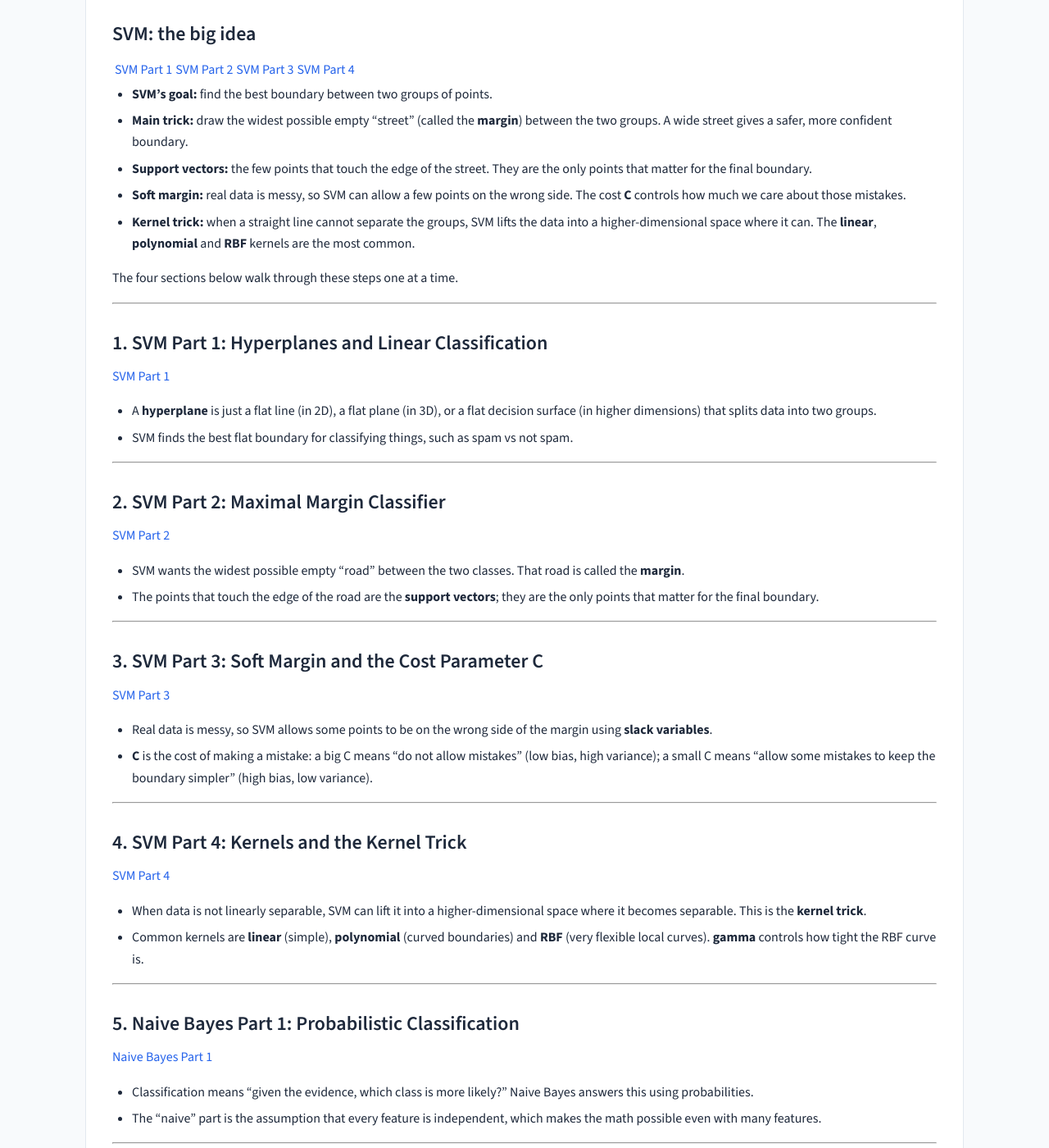
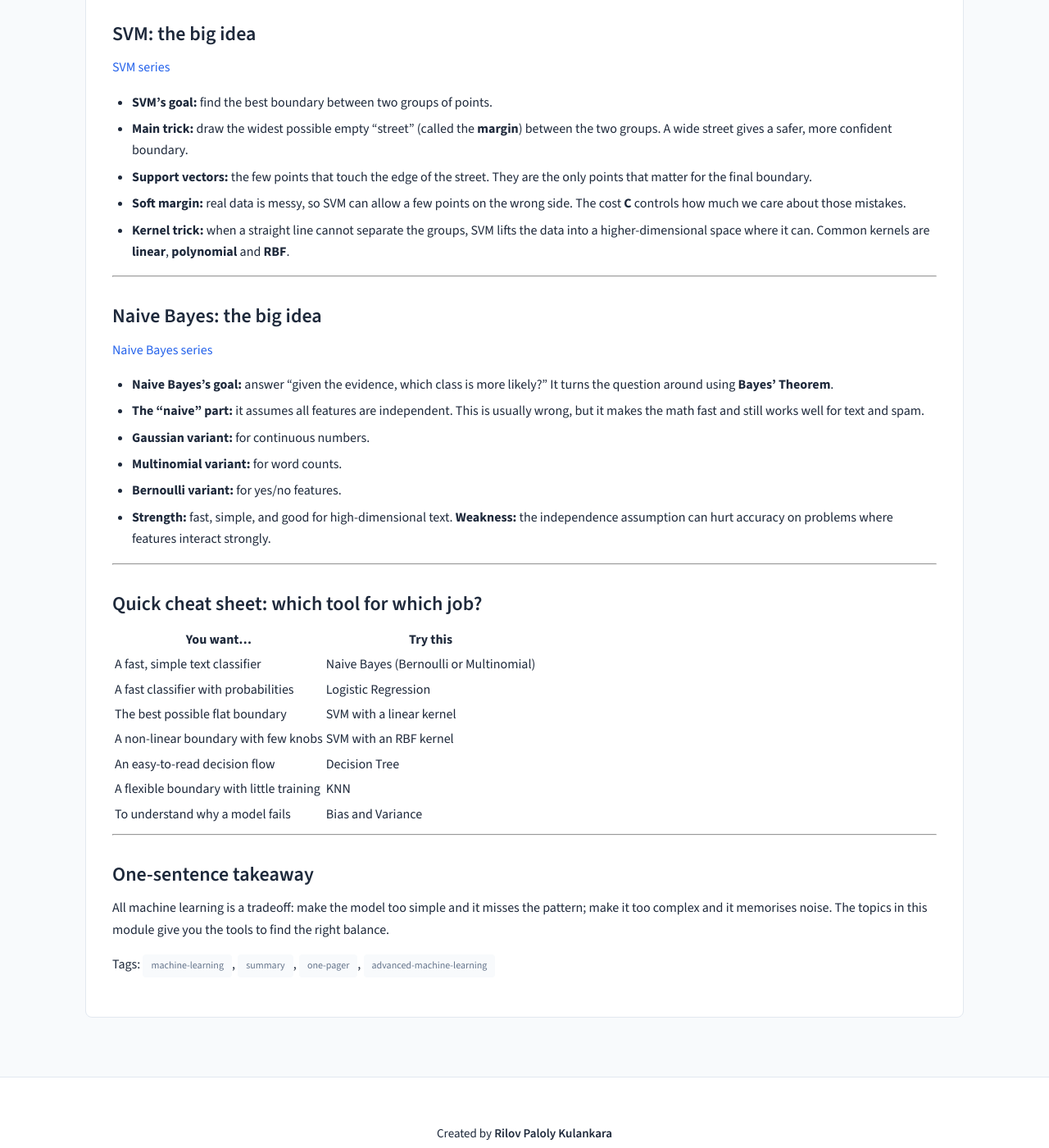
Before and after one commit to rilov/handbook, a Jekyll site: the page built from _topics/Advanced Machine Learning - One Pager.md, in a window 1280 px wide and 1400 px high, scrolled down 618 px. Shown: the whole window at 82% size. Built offline with Jekyll 4.4.1, drawn with Linux system fonts in a browser that asks for light colours; our own code applies the rules of GitHub Pages for plain Markdown files; some of the changed text lies outside the part shown.

Commit message:
Restructure one-pager into three big-picture summaries

```diff
--- a/_topics/Advanced Machine Learning - One Pager.md
+++ b/_topics/Advanced Machine Learning - One Pager.md
@@ -30,119 +30,26 @@ This page is a bird's-eye view of the whole module. Each topic below is reduced
 
 ## SVM: the big idea
 
-[SVM Part 1]({{ site.baseurl }}/topics/svm-hyperplanes-and-linear-classification) | [SVM Part 2]({{ site.baseurl }}/topics/svm-maximal-margin-classifier) | [SVM Part 3]({{ site.baseurl }}/topics/svm-soft-margin-and-cost) | [SVM Part 4]({{ site.baseurl }}/topics/svm-kernels-and-kernel-trick)
+[SVM series]({{ site.baseurl }}/topics/svm-hyperplanes-and-linear-classification)
 
 - **SVM's goal:** find the best boundary between two groups of points.
 - **Main trick:** draw the widest possible empty "street" (called the **margin**) between the two groups. A wide street gives a safer, more confident boundary.
 - **Support vectors:** the few points that touch the edge of the street. They are the only points that matter for the final boundary.
 - **Soft margin:** real data is messy, so SVM can allow a few points on the wrong side. The cost **C** controls how much we care about those mistakes.
-- **Kernel trick:** when a straight line cannot separate the groups, SVM lifts the data into a higher-dimensional space where it can. The **linear**, **polynomial** and **RBF** kernels are the most common.
-
-The four sections below walk through these steps one at a time.
+- **Kernel trick:** when a straight line cannot separate the groups, SVM lifts the data into a higher-dimensional space where it can. Common kernels are **linear**, **polynomial** and **RBF**.
 
 ---
 
-## 1. SVM Part 1: Hyperplanes and Linear Classification
+## Naive Bayes: the big idea
 
-[SVM Part 1]({{ site.baseurl }}/topics/svm-hyperplanes-and-linear-classification)
+[Naive Bayes series]({{ site.baseurl }}/topics/naive-bayes-probabilistic-classification-intuition)
 
-- A **hyperplane** is just a flat line (in 2D), a flat plane (in 3D), or a flat decision surface (in higher dimensions) that splits data into two groups.
-- SVM finds the best flat boundary for classifying things, such as spam vs not spam.
-
----
-
-## 2. SVM Part 2: Maximal Margin Classifier
-
-[SVM Part 2]({{ site.baseurl }}/topics/svm-maximal-margin-classifier)
-
-- SVM wants the widest possible empty "road" between the two classes. That road is called the **margin**.
-- The points that touch the edge of the road are the **support vectors**; they are the only points that matter for the final boundary.
-
----
-
-## 3. SVM Part 3: Soft Margin and the Cost Parameter C
-
-[SVM Part 3]({{ site.baseurl }}/topics/svm-soft-margin-and-cost)
-
-- Real data is messy, so SVM allows some points to be on the wrong side of the margin using **slack variables**.
-- **C** is the cost of making a mistake: a big C means "do not allow mistakes" (low bias, high variance); a small C means "allow some mistakes to keep the boundary simpler" (high bias, low variance).
-
----
-
-## 4. SVM Part 4: Kernels and the Kernel Trick
-
-[SVM Part 4]({{ site.baseurl }}/topics/svm-kernels-and-kernel-trick)
-
-- When data is not linearly separable, SVM can lift it into a higher-dimensional space where it becomes separable. This is the **kernel trick**.
-- Common kernels are **linear** (simple), **polynomial** (curved boundaries) and **RBF** (very flexible local curves). **gamma** controls how tight the RBF curve is.
-
----
-
-## 5. Naive Bayes Part 1: Probabilistic Classification
-
-[Naive Bayes Part 1]({{ site.baseurl }}/topics/naive-bayes-probabilistic-classification-intuition)
-
-- Classification means "given the evidence, which class is more likely?" Naive Bayes answers this using probabilities.
-- The "naive" part is the assumption that every feature is independent, which makes the math possible even with many features.
-
----
-
-## 6. Naive Bayes Part 2: Bayes' Theorem
-
-[Naive Bayes Part 2]({{ site.baseurl }}/topics/naive-bayes-deriving-bayes-theorem)
-
-- **Bayes' Theorem** lets you flip a probability: you can go from "what is the evidence given the class?" to "what is the class given the evidence?"
-
----
-
-## 7. Naive Bayes Part 3: From Bayes' Theorem to the Classifier
-
-[Naive Bayes Part 3]({{ site.baseurl }}/topics/naive-bayes-from-bayes-theorem-to-classifier)
-
-- Multiply the probabilities of all the features, then pick the class with the highest product. We use **log probabilities** so the numbers do not vanish.
-
----
-
-## 8. Naive Bayes Part 4: Gaussian Naive Bayes
-
-[Naive Bayes Part 4]({{ site.baseurl }}/topics/naive-bayes-gaussian-from-scratch)
-
-- For continuous numbers, Gaussian Naive Bayes assumes each feature looks like a bell curve for each class.
-- It then picks the class whose bell curve is most likely to produce the new value.
-
----
-
-## 9. Naive Bayes Part 5: Multinomial Naive Bayes
-
-[Naive Bayes Part 5]({{ site.baseurl }}/topics/naive-bayes-multinomial)
-
-- For counting words, tags or categories, **Multinomial Naive Bayes** counts how often each word appears in each class.
-- **Laplace smoothing** stops the model from giving zero probability to words it has not seen before.
-
----
-
-## 10. Naive Bayes Part 6: Bernoulli Naive Bayes
-
-[Naive Bayes Part 6]({{ site.baseurl }}/topics/naive-bayes-bernoulli)
-
-- For yes/no features, **Bernoulli Naive Bayes** only cares whether each feature is present or absent, not how many times it appears.
-
----
-
-## 11. Naive Bayes Part 7: Choosing the Right Variant
-
-[Naive Bayes Part 7]({{ site.baseurl }}/topics/naive-bayes-choosing-the-right-variant)
-
-- **Gaussian** is for numbers, **Multinomial** is for word counts, **Bernoulli** is for yes/no features. The best one depends on the shape of the data.
-
----
-
-## 12. Naive Bayes Part 8: Other Classifiers
-
-[Naive Bayes Part 8]({{ site.baseurl }}/topics/naive-bayes-other-classification-models)
-
-- Naive Bayes is fast and simple, but it is not always the most accurate. It is compared with Logistic Regression, Decision Tree, KNN and SVM on the same spam dataset.
-- **Parametric** models assume a fixed shape; **non-parametric** models learn the shape from the data.
+- **Naive Bayes's goal:** answer "given the evidence, which class is more likely?" It turns the question around using **Bayes' Theorem**.
+- **The "naive" part:** it assumes all features are independent. This is usually wrong, but it makes the math fast and still works well for text and spam.
+- **Gaussian variant:** for continuous numbers.
+- **Multinomial variant:** for word counts.
+- **Bernoulli variant:** for yes/no features.
+- **Strength:** fast, simple, and good for high-dimensional text. **Weakness:** the independence assumption can hurt accuracy on problems where features interact strongly.
 
 ---
 
```
